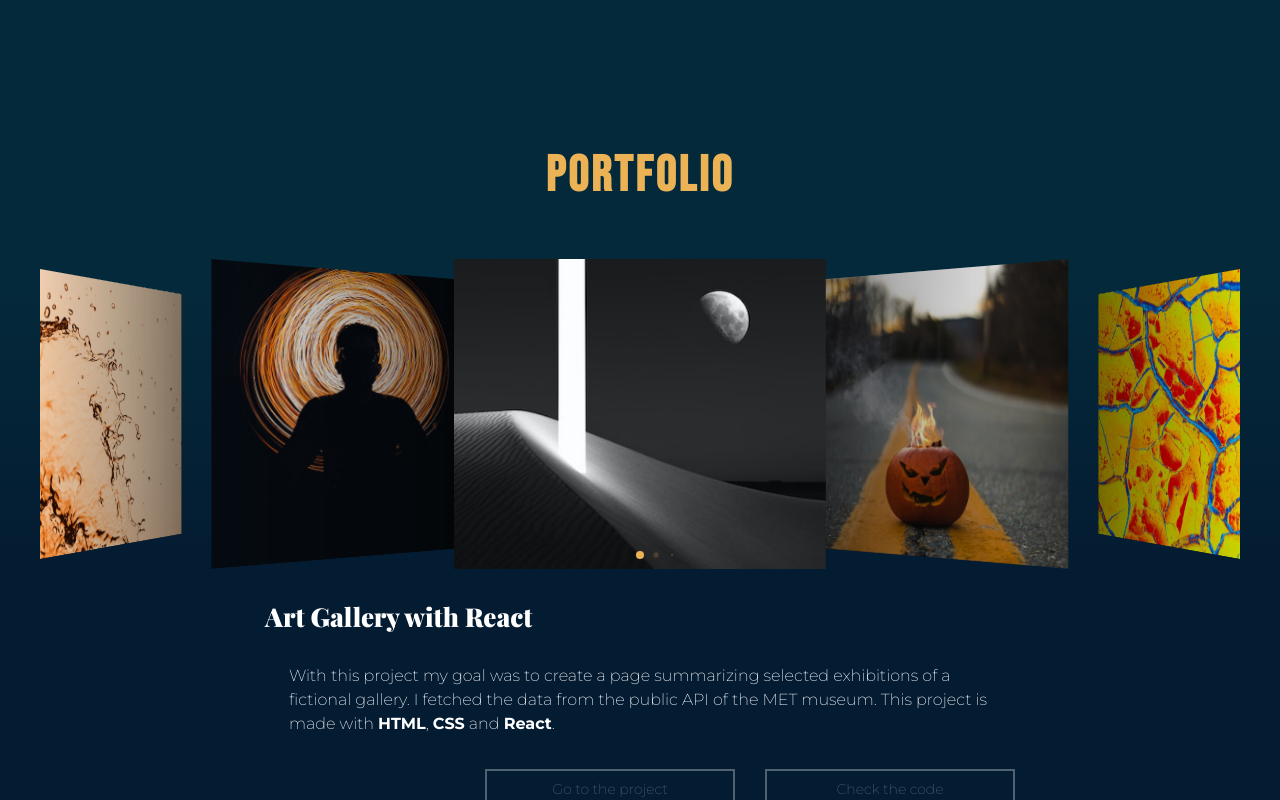
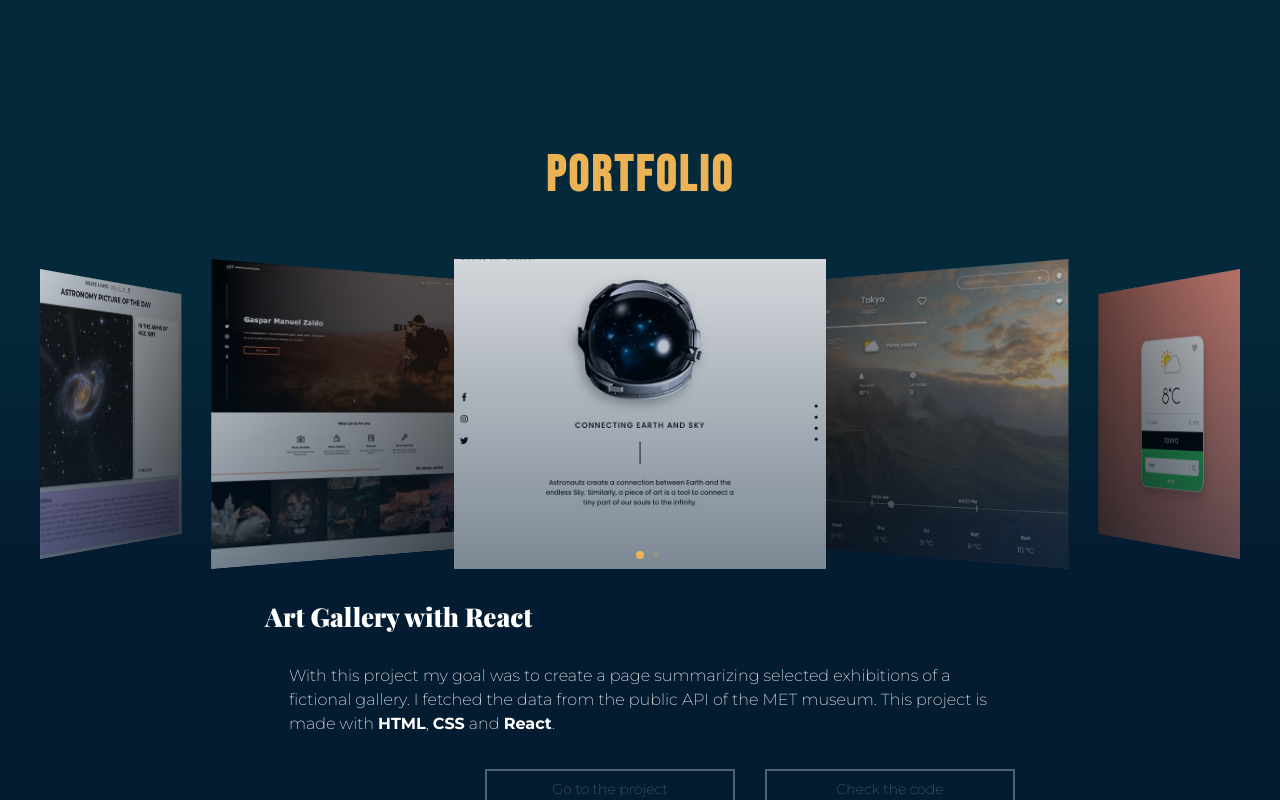
Before and after one commit to GaborSzaboHUN/portfolio-site, a website: page index.html in a window 1280 px wide. Shown: the part 576-1376 px from the top of the page. Drawn offline with nearby package versions, Linux system fonts and the light colour scheme.

Commit message:
Update portfolio with images

```diff
--- a/assets/css/style.css
+++ b/assets/css/style.css
@@ -395,7 +395,7 @@ body {
 	position: absolute;
 	width: 100%;
 	height: 100%;
-	opacity: 0;
+	opacity: .7;
 
 	background: linear-gradient(180deg, rgba(4, 28, 50, 0.2) 0%, rgba(4, 28, 50, 0.8) 100%);
 
@@ -404,7 +404,7 @@ body {
 }
 
 .swiper-slide:hover .swiper-overlay {
-	opacity: 1;
+	opacity: .2;
 }
 
 .btn-show-more {
--- a/data/portfolio.js
+++ b/data/portfolio.js
@@ -3,7 +3,7 @@ const portfolio = [
         "id": "1",
         "title": "Art Gallery with React",
         "details": "With this project my goal was to create a page summarizing selected exhibitions of a fictional gallery. I fetched the data from the public API of the MET museum. This project is made with <strong>HTML</strong>, <strong>CSS</strong> and <strong>React</strong>.",
-        "imgLink": "/assets/img/janmesh-shah-EXyVT3q4J_8-unsplash.jpg",
+        "imgLink": "/assets/img/Gagarin-gallery.png",
         "liveProject": "#",
         "gitLink": "https://github.com/GaborSzaboHUN/art-galery-React"
     },
@@ -11,7 +11,7 @@ const portfolio = [
         "id": "2",
         "title": "Weather app with React",
         "details": "My first weather application made with react. Made as part of a team effort. I wanted to improve the previous JS version with some extra features. This project is made with <strong>HTML</strong>, <strong>CSS</strong> and <strong>React</strong>.",
-        "imgLink": "/assets/img/kellen-riggin-G9SJLINNdcA-unsplash.jpg",
+        "imgLink": "/assets/img/WeatherApp-React.png",
         "liveProject": "#",
         "gitLink": "https://github.com/GaborSzaboHUN/weather-App-React"
     },
@@ -19,7 +19,7 @@ const portfolio = [
         "id": "3",
         "title": "Weather app with JS",
         "details": "My first weather app that I made with JS. My goal in the project was to automatically offer results from a list stored in a JSON file in case of a search, and to store the favorites at the top of the existing drop-down list. This project is made with <strong>HTML</strong>, <strong>CSS</strong> and <strong>JS</strong>.",
-        "imgLink": "/assets/img/nantu-das-wYJM9PCbURg-unsplash.jpg",
+        "imgLink": "/assets/img/WeatherApp-JS.png",
         "liveProject": "#",
         "gitLink": "https://github.com/GaborSzaboHUN/weather-App-JS"
     },
@@ -27,7 +27,7 @@ const portfolio = [
         "id": "4",
         "title": "Image of the day by NASA",
         "details": "In this project, I display the image of the day by NASA with <strong>fetch</strong>. Using the calendar, you can also view photos and videos from previous days. This project is made with <strong>HTML</strong>, <strong>CSS</strong> and <strong>JS</strong>.",
-        "imgLink": "/assets/img/wolfgang-hasselmann--AuNuqFUPQ8-unsplash.jpg",
+        "imgLink": "/assets/img/Nasa-IoTD.png",
         "liveProject": "#",
         "gitLink": "https://github.com/GaborSzaboHUN/ask-nasa-javascript-GaborSzaboHUN"
     },
@@ -35,7 +35,7 @@ const portfolio = [
         "id": "5",
         "title": "Build a Behance UI/UX/Web project",
         "details": "I have created this project to practice UI build. I looked for a nice web design on Behance and built it using <strong>HTML</strong> and <strong>CSS</strong> and added small effects.",
-        "imgLink": "/assets/img/wolfgang-hasselmann-jl3bltYgs8c-unsplash.jpg",
+        "imgLink": "/assets/img/Behance-Sitebuild.png",
         "liveProject": "#",
         "gitLink": "https://github.com/GaborSzaboHUN/behanceProjectW2"
     },
--- a/index.html
+++ b/index.html
@@ -95,27 +95,27 @@
 
                 <div class="swiper-slide" id="swiper-slide1">
                     <div class="swiper-overlay"></div>
-                    <img src="/assets/img/austin-schmid-0asZ7HcEHSQ-unsplash.jpg" alt="">
+                    <img src="/assets/img/Gagarin-gallery.png" alt="">
                 </div>
 
                 <div class="swiper-slide" id="swiper-slide2">
                     <div class="swiper-overlay"></div>
-                    <img src="/assets/img/dave-goudreau-OxtLUqXKW-Y-unsplash.jpg" alt="">
+                    <img src="/assets/img/WeatherApp-React.png" alt="">
                 </div>
 
                 <div class="swiper-slide" id="swiper-slide3">
                     <div class="swiper-overlay"></div>
-                    <img src="/assets/img/eugene-golovesov-f6lbUDprkoQ-unsplash.jpg" alt="">
+                    <img src="/assets/img/WeatherApp-JS.png" alt="">
                 </div>
 
                 <div class="swiper-slide" id="swiper-slide4">
                     <div class="swiper-overlay"></div>
-                    <img src="/assets/img/ian-talmacs-pe6U_FqAXvU-unsplash.jpg" alt="">
+                    <img src="/assets/img/Nasa-IoTD.png" alt="">
                 </div>
 
                 <div class="swiper-slide" id="swiper-slide5">
                     <div class="swiper-overlay"></div>
-                    <img src="/assets/img/janmesh-shah-EXyVT3q4J_8-unsplash.jpg" alt="">
+                    <img src="/assets/img/Behance-Sitebuild.png" alt="">
                 </div>
 
             </div>
```
Also changed, not shown: assets/img/Behance-Sitebuild.png (added), assets/img/Gagarin-gallery.png (added), assets/img/Nasa-IoTD.png (added), assets/img/WeatherApp-JS.png (added), assets/img/WeatherApp-React.png (added).
